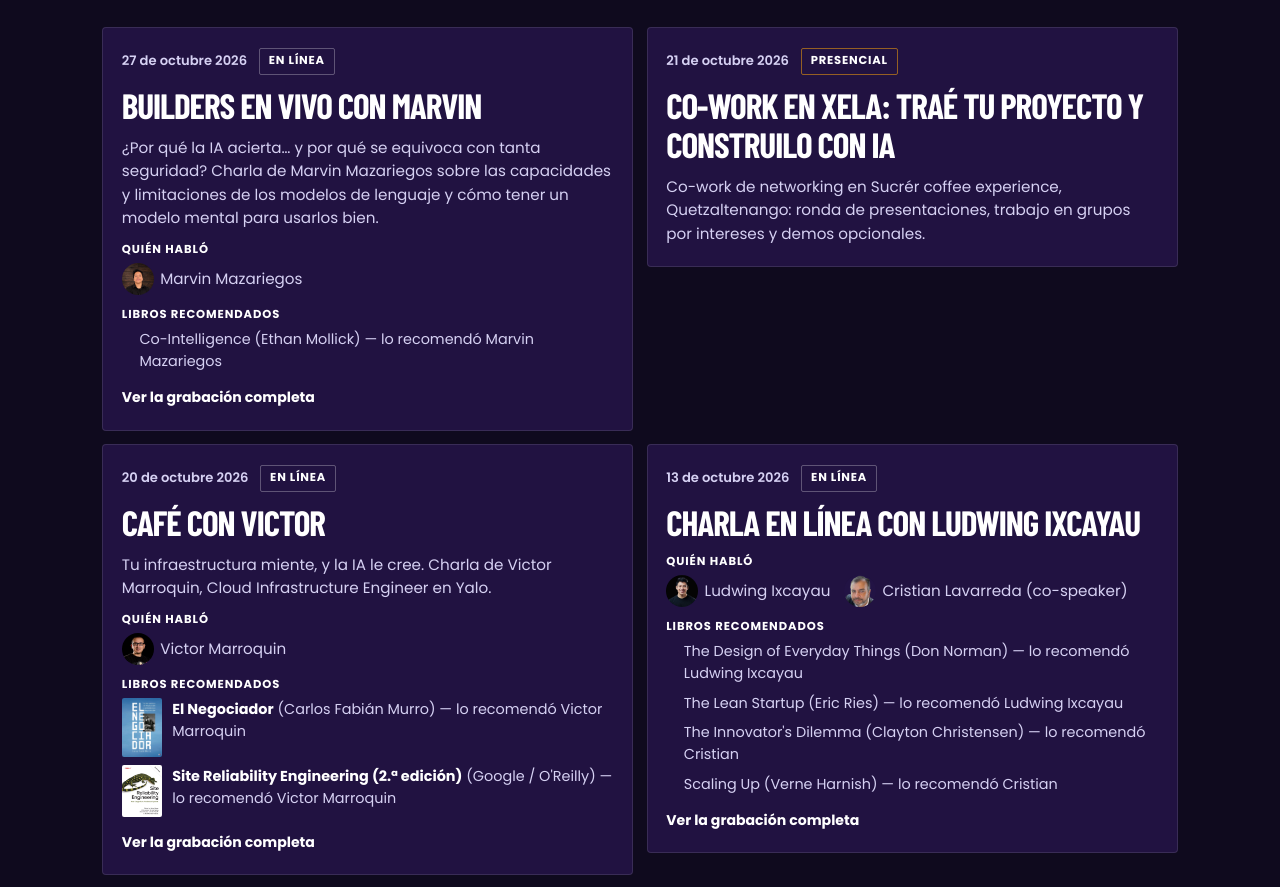
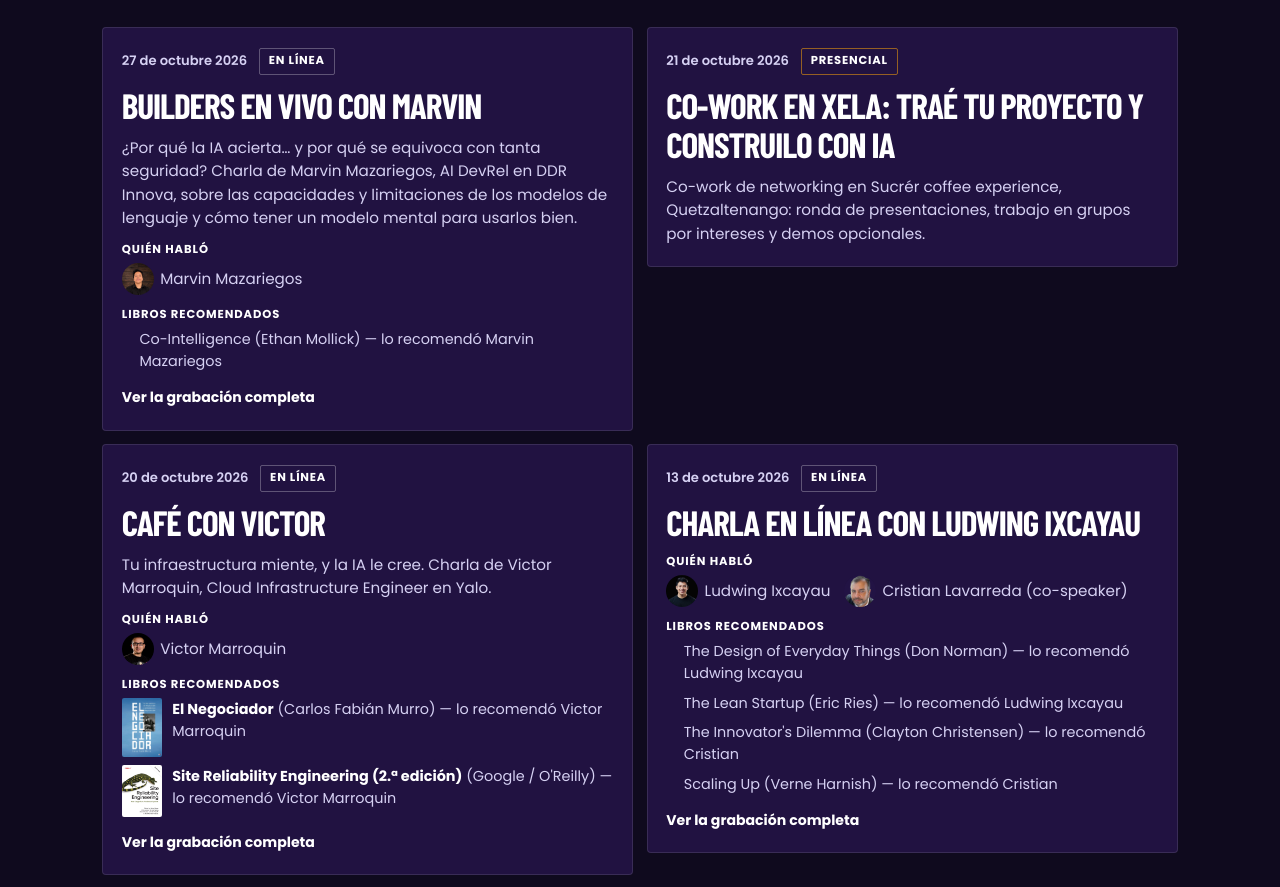
Before and after one commit to Eswin-Poroj/ai-builders-gt, a Next.js app: page / in a window 1280 px wide. Shown: the part 2043-2930 px from the top of the page. Built offline with nearby package versions, Linux system fonts and the light colour scheme; no server answers.

Commit message:
Añadir el rol de Marvin Mazariegos en Builders en Vivo
Incluye “AI DevRel en DDR Innova” en el topic del evento del 27 de octubre, con el mismo formato que el cargo de Victor.

Co-authored-by: Eswin Stuard Poroj Castro <Eswin-Poroj@users.noreply.github.com>

```diff
--- a/src/content/events.ts
+++ b/src/content/events.ts
@@ -151,7 +151,7 @@ export const communityEvents: CommunityEvent[] = [
     format: "en-linea",
     title: "Builders en Vivo con Marvin",
     topic:
-      "¿Por qué la IA acierta… y por qué se equivoca con tanta seguridad? Charla de Marvin Mazariegos sobre las capacidades y limitaciones de los modelos de lenguaje y cómo tener un modelo mental para usarlos bien.",
+      "¿Por qué la IA acierta… y por qué se equivoca con tanta seguridad? Charla de Marvin Mazariegos, AI DevRel en DDR Innova, sobre las capacidades y limitaciones de los modelos de lenguaje y cómo tener un modelo mental para usarlos bien.",
     speakers: [
       {
         name: "Marvin Mazariegos",
```
